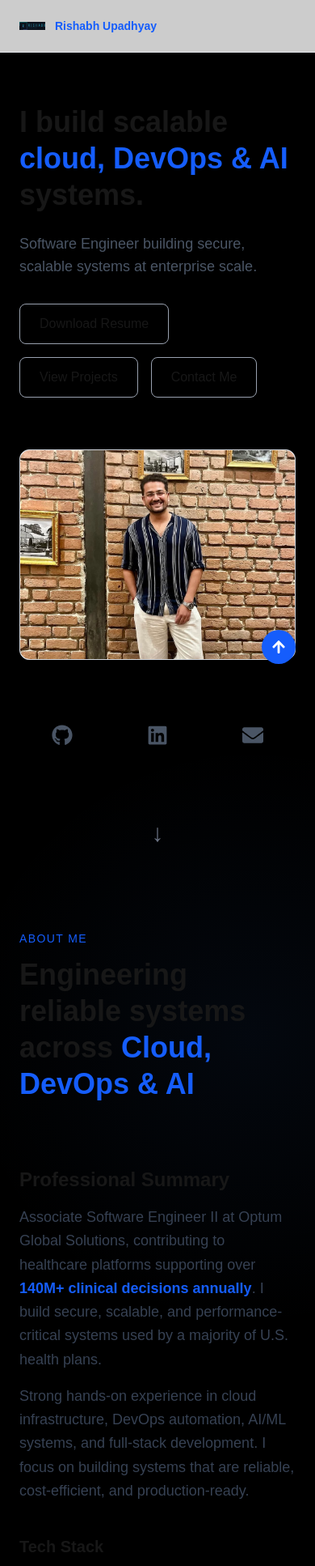
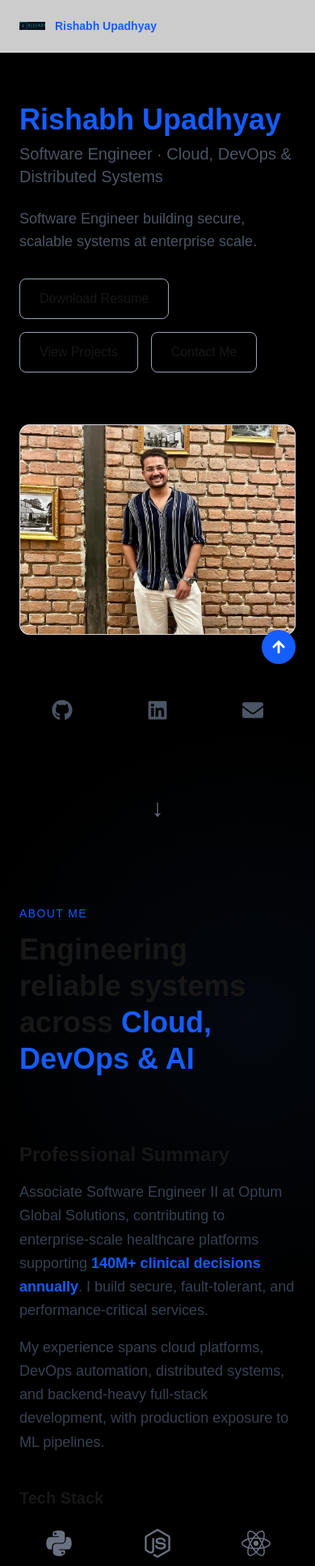
Before and after one commit to Rishabhupadhya/Portfolio, a Next.js app in the folder portfolio/: page / in a window 390 px wide. Shown: the top 1934 px of the page at 81% size. Built offline with nearby package versions, Linux system fonts and the light colour scheme.

Commit message:
added phone number and removed maps changed the description

```diff
--- a/portfolio/src/app/layout.tsx
+++ b/portfolio/src/app/layout.tsx
@@ -2,8 +2,9 @@ import type { ReactNode } from "react";
 import "./globals.css";
 
 export const metadata = {
-  title: "Rishabh Upadhyay | Software Engineer",
-  description: "Software Engineer portfolio",
+  title: "Rishabh Upadhyay | Software Engineer (Cloud, DevOps & Distributed Systems)",
+  description:
+    "Software Engineer specializing in scalable cloud infrastructure, DevOps automation, and backend systems used at enterprise scale.",
 };
 
 export default function RootLayout({ children }: { children: ReactNode }) {
--- a/portfolio/src/components/AboutSection.tsx
+++ b/portfolio/src/components/AboutSection.tsx
@@ -8,25 +8,25 @@ import {
   FaNodeJs,
   FaPython,
   FaGitAlt,
+  FaMicrosoft,
 } from "react-icons/fa";
 import {
   SiKubernetes,
   SiTerraform,
   SiMongodb,
-  SiPostgresql,
 } from "react-icons/si";
 
 /* ===== Skills with Icons ===== */
 const skills = [
+  { name: "Python", icon: FaPython },
+  { name: "Node.js", icon: FaNodeJs },
+  { name: "React", icon: FaReact },
   { name: "AWS", icon: FaAws },
+  { name: "Azure", icon: FaMicrosoft },
   { name: "Docker", icon: FaDocker },
   { name: "Kubernetes", icon: SiKubernetes },
   { name: "Terraform", icon: SiTerraform },
-  { name: "React", icon: FaReact },
-  { name: "Node.js", icon: FaNodeJs },
-  { name: "Python", icon: FaPython },
   { name: "MongoDB", icon: SiMongodb },
-  { name: "PostgreSQL", icon: SiPostgresql },
   { name: "Git", icon: FaGitAlt },
 ];
 
@@ -50,10 +50,7 @@ export default function AboutSection() {
 
         <h2 className="text-4xl md:text-5xl font-bold leading-tight">
           Engineering reliable systems <br className="hidden md:block" />
-          across{" "}
-          <span className="text-blue-600">
-            Cloud, DevOps & AI
-          </span>
+          across <span className="text-blue-600">Cloud, DevOps & AI</span>
         </h2>
       </motion.div>
 
@@ -75,34 +72,28 @@ export default function AboutSection() {
 
             <p className="text-gray-700 text-lg leading-relaxed mb-4">
               Associate Software Engineer II at Optum Global Solutions,
-              contributing to healthcare platforms supporting over{" "}
+              contributing to enterprise-scale healthcare platforms supporting{" "}
               <span className="font-semibold text-blue-600">
                 140M+ clinical decisions annually
               </span>
-              . I build secure, scalable, and performance-critical systems
-              used by a majority of U.S. health plans.
+              . I build secure, fault-tolerant, and performance-critical services.
             </p>
 
             <p className="text-gray-700 text-lg leading-relaxed">
-              Strong hands-on experience in cloud infrastructure, DevOps
-              automation, AI/ML systems, and full-stack development. I focus
-              on building systems that are reliable, cost-efficient, and
-              production-ready.
+              My experience spans cloud platforms, DevOps automation,
+              distributed systems, and backend-heavy full-stack development,
+              with production exposure to ML pipelines.
             </p>
           </div>
 
-          {/* ===== Skills Grid ===== */}
+          {/* Skills */}
           <div>
-            <h4 className="text-xl font-semibold mb-6">
-              Tech Stack
-            </h4>
+            <h4 className="text-xl font-semibold mb-6">Tech Stack</h4>
 
             <div className="grid grid-cols-3 sm:grid-cols-4 md:grid-cols-5 gap-6">
-              {skills.map((skill) => {
-                const Icon = skill.icon;
-                return (
+              {skills.map(({ name, icon: Icon }) => (
                 <div
-                    key={skill.name}
+                  key={name}
                   className="flex flex-col items-center gap-2 group"
                 >
                   <Icon
@@ -110,16 +101,15 @@ export default function AboutSection() {
                     className="text-gray-500 group-hover:text-blue-600 transition-colors"
                   />
                   <span className="text-sm text-gray-600 group-hover:text-blue-600 transition-colors">
-                      {skill.name}
+                    {name}
                   </span>
                 </div>
-                );
-              })}
+              ))}
             </div>
           </div>
         </motion.div>
 
-        {/* ===== RIGHT: Timeline ===== */}
+        {/* RIGHT */}
         <div className="relative border-l border-gray-300 pl-8 space-y-14">
 
           {/* Experience 1 */}
--- a/portfolio/src/components/ContactSection.tsx
+++ b/portfolio/src/components/ContactSection.tsx
@@ -7,6 +7,7 @@ import {
   FaLinkedin,
   FaEnvelope,
   FaArrowUp,
+  FaPhoneAlt,
 } from "react-icons/fa";
 
 export default function ContactSection() {
@@ -45,9 +46,9 @@ export default function ContactSection() {
       <div className="grid grid-cols-1 lg:grid-cols-2 gap-20 items-stretch">
 
         {/* ================= LEFT ================= */}
-        <div className="flex flex-col gap-8">
+        <div className="flex flex-col gap-10">
 
-          {/* Cursive Heading */}
+          {/* Heading */}
           <h2
             className="text-5xl md:text-6xl font-bold text-blue-600"
             style={{ fontFamily: "'Pacifico', cursive" }}
@@ -57,24 +58,61 @@ export default function ContactSection() {
 
           <p className="text-gray-700 max-w-md">
             I’m always open to discussing new opportunities, collaborations,
-            or just having a meaningful tech conversation.
+            or meaningful tech conversations.
           </p>
 
-          {/* Map Card */}
-          <div className="flex-1 rounded-xl border border-gray-300 overflow-hidden">
-            <iframe
-              title="My Location"
-              src="https://www.google.com/maps?q=India&output=embed"
-              className="w-full h-full"
-              loading="lazy"
-            />
+          {/* Social + Phone */}
+          <div className="flex flex-col gap-6 mt-6">
+
+            {/* Phone */}
+              <a
+                href="tel:+917011377819"
+                className="flex items-center gap-4 text-gray-700 hover:text-blue-600 transition"
+                aria-label="Call Phone Number"
+              >
+                <FaPhoneAlt size={22} className="text-blue-600" />
+                <span className="text-lg font-medium">
+                  +91&nbsp;7011377819
+                </span>
+              </a>
+
+
+            {/* Icons */}
+            <div className="flex gap-6">
+              <a
+                href="https://github.com/Rishabhupadhya"
+                target="_blank"
+                rel="noopener noreferrer"
+                aria-label="GitHub"
+                className="text-gray-600 hover:text-blue-600 transition"
+              >
+                <FaGithub size={28} />
+              </a>
+
+              <a
+                href="https://linkedin.com/in/rishabh-upadhyay-880294220"
+                target="_blank"
+                rel="noopener noreferrer"
+                aria-label="LinkedIn"
+                className="text-gray-600 hover:text-blue-600 transition"
+              >
+                <FaLinkedin size={28} />
+              </a>
+
+              <a
+                href="mailto:rishabh.292002@gmail.com"
+                aria-label="Email"
+                className="text-gray-600 hover:text-blue-600 transition"
+              >
+                <FaEnvelope size={28} />
+              </a>
+            </div>
           </div>
         </div>
 
         {/* ================= RIGHT ================= */}
         <div className="rounded-xl border border-gray-300 p-8 flex flex-col justify-between">
 
-          {/* FORM */}
           <form
             ref={formRef}
             onSubmit={sendEmail}
@@ -113,45 +151,13 @@ export default function ContactSection() {
               className="w-full p-3 rounded-md border border-gray-300 focus:border-blue-600 outline-none"
             />
 
-            {/* BUTTON + ICONS */}
-            <div className="flex items-center justify-between pt-4">
-
+            <div className="pt-4">
               <button
                 type="submit"
                 className="px-8 py-3 bg-blue-600 text-white rounded-md font-medium hover:bg-blue-700 transition"
               >
                 Send Message
               </button>
-
-              <div className="flex gap-4">
-                <a
-                  href="https://github.com/Rishabhupadhya"
-                  target="_blank"
-                  rel="noopener noreferrer"
-                  aria-label="GitHub"
-                  className="text-gray-600 hover:text-blue-600 transition"
-                >
-                  <FaGithub size={26} />
-                </a>
-
-                <a
-                  href="https://linkedin.com/in/rishabh-upadhyay-880294220"
-                  target="_blank"
-                  rel="noopener noreferrer"
-                  aria-label="LinkedIn"
-                  className="text-gray-600 hover:text-blue-600 transition"
-                >
-                  <FaLinkedin size={26} />
-                </a>
-
-                <a
-                  href="mailto:rishabh.292002@gmail.com"
-                  aria-label="Email"
-                  className="text-gray-600 hover:text-blue-600 transition"
-                >
-                  <FaEnvelope size={26} />
-                </a>
-              </div>
             </div>
           </form>
         </div>
--- a/portfolio/src/components/HeroSection.tsx
+++ b/portfolio/src/components/HeroSection.tsx
@@ -30,12 +30,13 @@ export default function HeroSection() {
           animate={{ opacity: 1, x: 0 }}
           transition={{ duration: 0.8 }}
         >
-          <h1 className="text-4xl md:text-6xl font-bold leading-tight mb-6">
-            I build scalable <br />
-            <span className="text-blue-600 dark:text-blue-500">
-              cloud, DevOps & AI
-            </span>{" "}
-            systems.
+          <h1 className="mb-6">
+            <span className="block text-4xl md:text-6xl font-bold text-blue-600">
+              Rishabh Upadhyay
+            </span>
+            <span className="block text-xl md:text-2xl font-medium text-gray-600 mt-2">
+              Software Engineer · Cloud, DevOps & Distributed Systems
+            </span>
           </h1>
 
           <p className="text-gray-600 dark:text-gray-400 text-lg max-w-lg mb-8">
```
Lines whose indentation alone changed are shown as unchanged.
